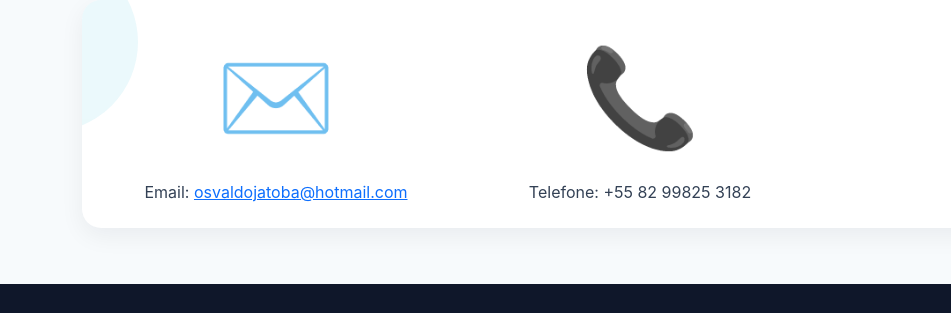
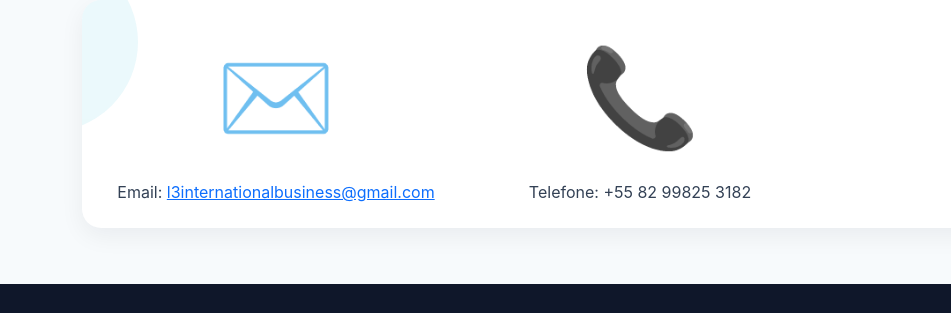
Before and after one commit to igosantos/l3internationalbusiness.github.io, a plain HTML site: page index.html in a window 1280 px wide. Shown: the part 1406-1719 px from the top of the page, 0-951 px from the left. Drawn offline with nearby package versions, Linux system fonts and the light colour scheme.

Commit message:
modified:   index.html

```diff
--- a/index.html
+++ b/index.html
@@ -4,6 +4,7 @@
   <meta charset="utf-8" />
   <meta name="viewport" content="width=device-width, initial-scale=1" />
   <title>L3 International Business — Fertilizantes</title>
+
 
   <!-- Bootstrap -->
   <link href="https://cdn.jsdelivr.net/npm/bootstrap@5.3.2/dist/css/bootstrap.min.css" rel="stylesheet">
@@ -139,7 +140,7 @@
       <div class="row align-items-center">
         <div class="col-md-4 text-center">
           <div class="icon-xl">✉️</div>
-          <p class="mb-0">Email: <a href="mailto:osvaldojatoba@hotmail.com" id="contactEmail">osvaldojatoba@hotmail.com</a></p>
+          <p class="mb-0">Email: <a href="mailto:l3internationalbusiness@gmail.com" id="contactEmail">l3internationalbusiness@gmail.com</a></p>
         </div>
         <div class="col-md-4 text-center">
           <div class="icon-xl">📞</div>
```
